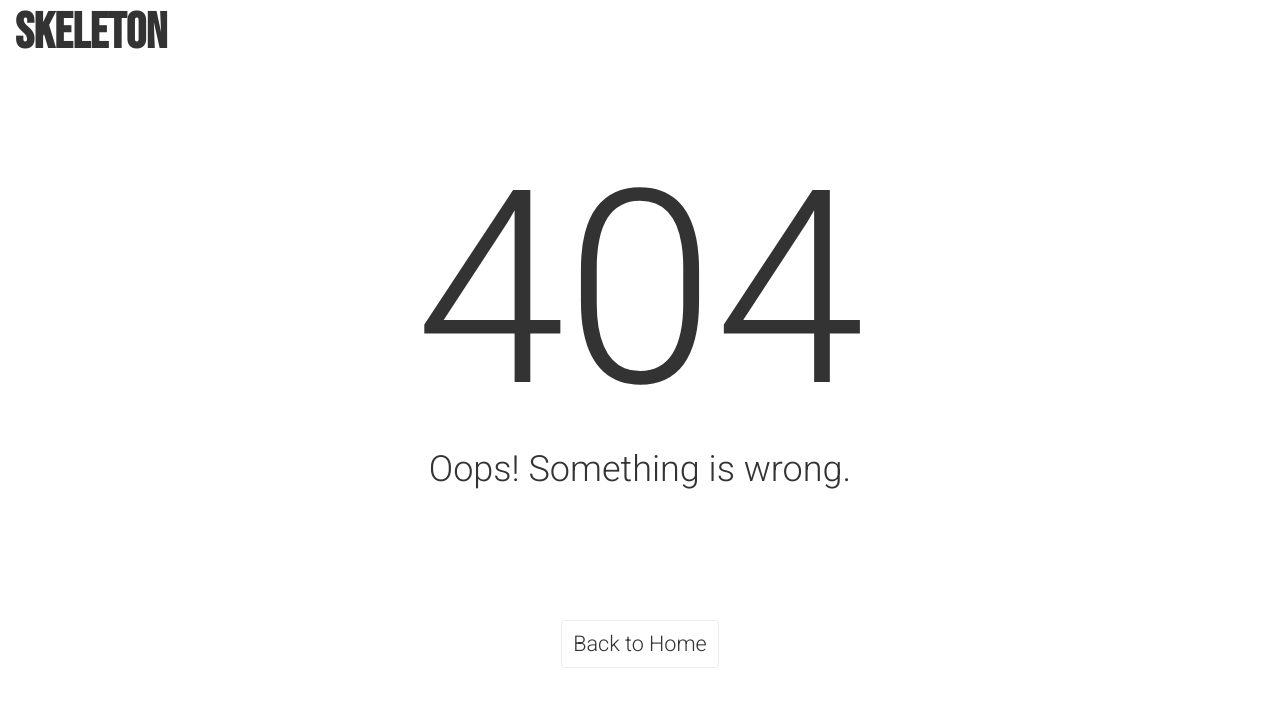
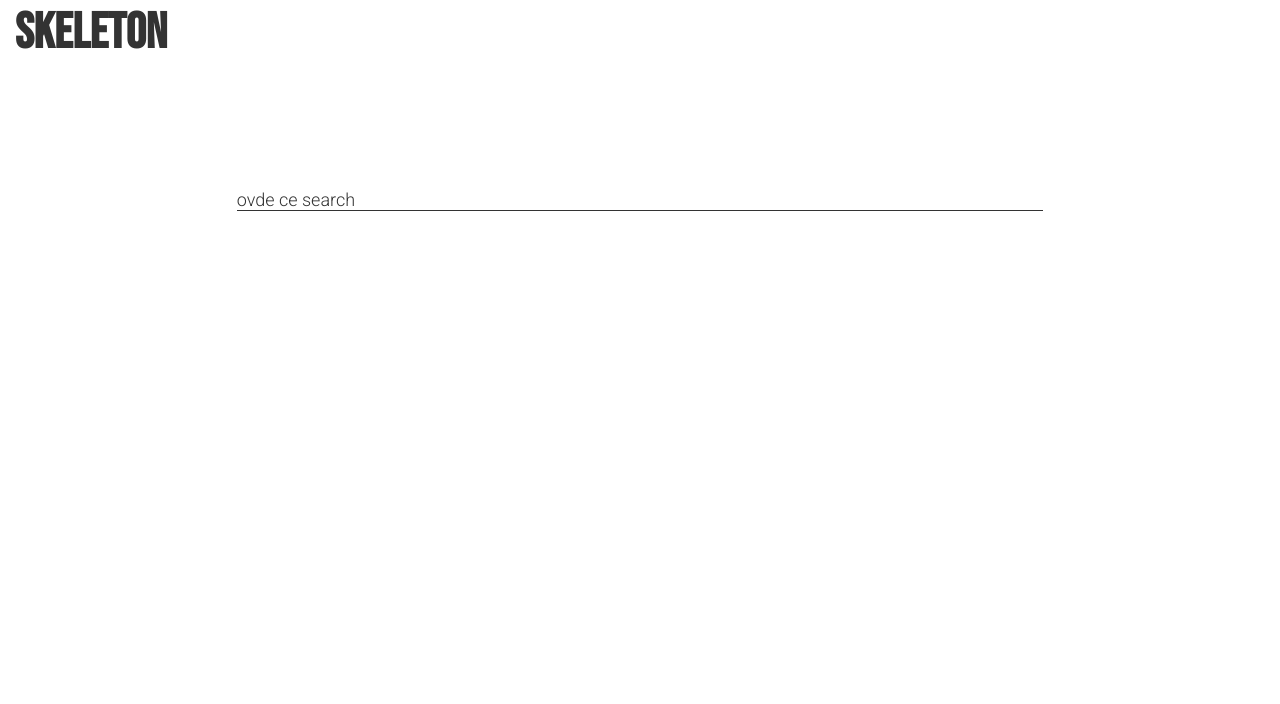
Before and after one commit to Dwarf95/vue-project-test, a Vue app: page /users in a window 1280 px wide. Before the commit this address had no page. Shown: the top 704 px of the page. Built offline with nearby package versions, Linux system fonts and the light colour scheme.

Commit message:
Users section - List users, Search filter users, Delete, modify users setup

```diff
--- /dev/null
+++ b/src/pages/Users/ListUsers.vue
@@ -0,0 +1,47 @@
+<template>
+    <div class="signup">
+    <div class="signup-container">
+        <search-filter-users />
+    </div>
+    </div>
+</template>
+
+<script>
+import SearchFilterUsers from './SearchFilterUsers.vue';
+
+export default {
+    name: "ListUsers",
+    components: {
+        SearchFilterUsers
+    },
+    setup () {
+
+
+        return {}
+    }
+}
+</script>
+
+<style lang="scss" scoped>
+.signup {
+  min-height: 50%;
+  width: 90%;
+  display: flex;
+  flex-direction: column;
+  align-items: center;
+  justify-content: center;
+  font-family: "Roboto", sans-serif !important;
+  font-size: 18px;
+}
+.signup-container {
+  display: flex;
+  flex-direction: column;
+  width: 70%;
+  justify-content: center;
+  align-self: center;
+  margin: 10px;
+}
+.signup-container form {
+  width: 100%;
+}
+</style>
--- /dev/null
+++ b/src/pages/Users/SearchFilterUsers.vue
@@ -0,0 +1,51 @@
+<template>
+    <div style="border-bottom: 1px solid #333;">
+        ovde ce search
+        </div>
+</template>
+
+<script>
+export default {
+  name: "SearchFilterUser",
+  methods: {
+      search(){
+          console.log("hey");
+      }
+  },
+  setup() {
+    return {};
+  },
+};
+</script>
+
+<style lang="scss" scoped>
+.d-flex {
+  display: flex;
+}
+.flex-row {
+  flex-direction: row;
+}
+.justify-between {
+  justify-content: space-between;
+}
+.ml-1{
+    margin-left: .5em;
+}
+button{
+    height: 50px;
+    width: 100%;
+    font-size: 24px;
+    margin-top: 20px;
+    background: white;
+    color: #333;
+    letter-spacing: 6px;
+    padding: 10px;
+    font-family: "Roboto", sans-serif !important;
+    border: 1px solid #333;
+    border-radius: 6px;
+}
+.pointer{
+    cursor: pointer;
+}
+
+</style>
--- a/src/router/router.js
+++ b/src/router/router.js
@@ -5,7 +5,7 @@ import SignIn from '../pages/SignIn/SignIn.vue';
 import ForgotPassword from '../pages/ForgotPassword/ForgotPassword.vue';
 import ResetPassword from '../pages/ResetPassword/ResetPassword.vue';
 import PageNotFound from '../pages/PageNotFound/PageNotFound.vue';
-
+import ListUsers from '../pages/Users/ListUsers.vue';
 
 const history = createWebHistory()
 const router = createRouter({
@@ -31,6 +31,10 @@ const router = createRouter({
             path: '/reset-password',
             component: ResetPassword
         },
+        {
+            path: '/users',
+            component: ListUsers
+        },
         { path: '/:pathMatch(.*)*', component: PageNotFound }
     ]
 })
```
Also changed, not shown: src/pages/Users/modals/ModifyUser.vue (added, +20 -0 lines), src/pages/Users/modals/DeleteConfirmationModal.vue (added).
